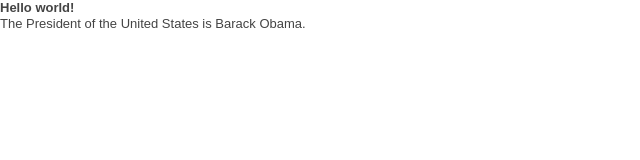
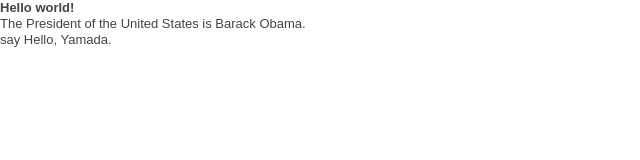
Before and after one commit to kaznum/emberjs_practice, a plain HTML site: page index.html in a window 1280 px wide. Shown: the full height of the page, 0-640 px from the left. Drawn offline with nearby package versions, Linux system fonts and the light colour scheme.

Commit message:
Example of reopen

```diff
--- a/index.html
+++ b/index.html
@@ -30,6 +30,10 @@
     The President of the United States is {{App.president.fullName}}.
   </script>
 
+  <script type="text/x-handlebars">
+    {{App.yamada.sayHello}}.
+  </script>
+
   <!-- The missing protocol means that it will match the current protocol, either http or https. If running locally, we use the local jQuery. -->
   <script src="//ajax.googleapis.com/ajax/libs/jquery/1.7.2/jquery.min.js"></script>
   <script>window.jQuery || document.write('<script src="js/libs/jquery-1.7.2.min.js"><\/script>')</script>
--- a/js/app.js
+++ b/js/app.js
@@ -19,15 +19,20 @@ App.president = Ember.Object.create({
 
 Person = Ember.Object.extend({
   say: function (str) {
-    alert(str);
+    return "say " + str;
   }
 });
 
 App.yamada = Person.create({
   name: "Yamada",
   say: function (str) {
-    this._super(str + " " + this.get("name"));
+    value = str + " " + this.get("name");
+    return this._super(value);
   }
 });
 
-App.yamada.say("hello");
+App.yamada.reopen({
+  sayHello: function () {
+    return this.say("Hello,");
+  }.property('name')
+});
```
